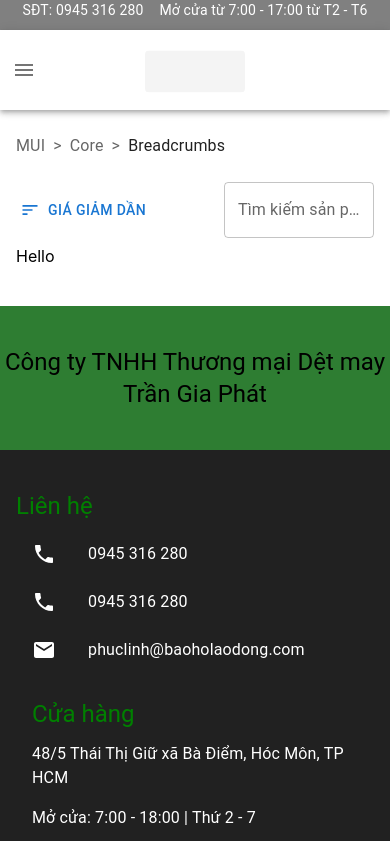
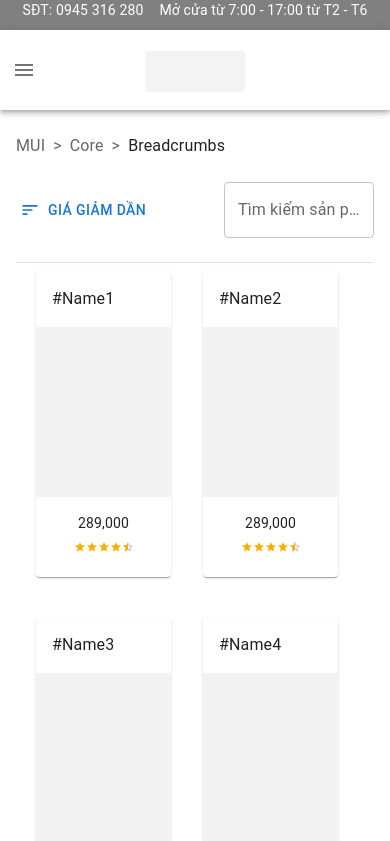
Before and after one commit to chauanphu/bhld-ecommerce, a React (Create React App) app in the folder frontend/: page / in a window 390 px wide. Shown: the top 841 px of the page. Built offline with nearby package versions, Linux system fonts and the light colour scheme.

Commit message:
responsive product card

```diff
--- a/frontend/src/components/Cards/ProductCard.jsx
+++ b/frontend/src/components/Cards/ProductCard.jsx
@@ -1,13 +1,20 @@
 import { Card, CardHeader, CardContent, Box, Rating, Typography, Skeleton } from "@mui/material"
 
 const ProductCard = ({ item }) => {
-    return (<Card width="300px">
-        <CardHeader title={item.name} />
-        <Skeleton variant="rectangular" minwidth={300} height={300}></Skeleton>
+    return (<Card sx={{ mb: 5, mx: 2 }}>
+        <CardHeader title={
+            <Typography sx={{ typography: { xs: 'h7', md: 'h5' } }}>{item.name}</Typography>
+        } />
+        <Skeleton variant="rectangular" sx={{
+            width: { xs: 135, md: 250 },
+            height: { xs: 170, md: 300 }
+        }}></Skeleton>
         <CardContent>
-            <Box display="flex" alignItems="center" justifyContent="space-between">
-                <Typography variant="h5" marginRight={1}>{item.price}</Typography>
-                <Rating name="half-rating" defaultValue={4.5} precision={0.5} readOnly={true} />
+            <Box display="flex" alignItems="center" flexDirection='column'>
+                <Typography sx={{
+                    typography: { xs: 'body2', md: 'h5' }
+                }}>{item.price}</Typography>
+                <Rating sx={{ mt: 1, fontSize: { xs: '12px', md: '20px' } }} name="half-rating" defaultValue={4.5} precision={0.5} readOnly={true} />
             </Box>
         </CardContent>
     </Card>)
--- a/frontend/src/components/Products.jsx
+++ b/frontend/src/components/Products.jsx
@@ -1,48 +1,53 @@
 import React from 'react'
-import { Typography, Box, Divider, Button, Grid } from '@mui/material'
+import { Box, Divider, Grid } from '@mui/material'
 import ProductCard from "./Cards/ProductCard"
 
-const Products = () => {
+const Products = ({ header, bottom }) => {
     const categories = [
         { name: "Quan ao bao ho lao dong" },
-        { name: "Dong phuc cong so" },
-        { name: "Dong phuc benh vien" },
-        { name: "Dong phuc khach san" }
+        // { name: "Dong phuc cong so" },
+        // { name: "Dong phuc benh vien" },
+        // { name: "Dong phuc khach san" }
     ]
     const items = [
         { name: '#Name1', img: '', price: "289,000" },
         { name: '#Name2', img: '', price: "289,000" },
         { name: '#Name3', img: '', price: "289,000" },
         { name: '#Name4', img: '', price: "289,000" },
-        { name: '#Name5', img: '', price: "289,000" },
+        // { name: '#Name5', img: '', price: "289,000" },
     ]
+    // const display = (showHeader) ? 'flex' : 'none'
     return (
         <>
             {categories.map((item) => {
                 return (
                     <Box key={item.name}>
-                        <Box sx={{
-                            display: "flex",
+                        {header}
+                        {/* <Box sx={{
+                            display: { display },
                             direction: "row",
                             alignItems: "center",
-                            my: 3
+                            my: 3,
+                            visibility: 'hidden'
                         }}>
                             <Typography variant="h5" sx={{
                                 mr: 4
                             }}>{item.name}</Typography>
                             <Typography variant="body2">Xem tat ca</Typography>
-                        </Box>
+                        </Box> */}
                         <Divider sx={{ my: 3 }} />
-                        <Grid container spacing={2} columns={{ xs: 1, md: 3, lg: 4 }} justifyContent={{ xs: "center", md: "space-between" }}>
+                        <Grid container spacing={2} columns={{ xs: 2, md: 3, lg: 4 }} justifyContent={{ xs: "center", md: "space-between" }}>
                             {items.map((item) => {
                                 return (
                                     <ProductCard key={item.name} item={item}></ProductCard>
                                 )
                             })}
                         </Grid>
-                        <Box display="flex" justifyContent="center">
+
+                        {bottom}
+                        {/* <Box display="flex" justifyContent="center">
                             <Button sx={{ mt: 4, color: "green", borderColor: "green", fontWeight: "bold" }} variant="outlined">Xem them</Button>
-                        </Box>
+                        </Box> */}
                     </Box>
                 )
             })}
--- a/frontend/src/pages/Product/ProductPage.jsx
+++ b/frontend/src/pages/Product/ProductPage.jsx
@@ -4,7 +4,37 @@ import {
 import { Routes, Route } from "react-router-dom"
 import MenuIcon from '@mui/icons-material/Menu';
 import SortIcon from '@mui/icons-material/Sort';
+import Products from "../../components/Products";
 
+const Header = () => {
+    return (
+        <Box display="flex" flexDirection="row" marginBottom={1} sx={{ justifyContent: { xs: "space-between", md: 'end' } }} >
+            <Button startIcon={<SortIcon />}>
+                Giá giảm dần
+            </Button>
+            <Autocomplete
+                freeSolo
+                id="free-solo-2-demo"
+                disableClearable
+                options={[]}
+                renderInput={(params) => (
+                    <TextField
+                        {...params}
+                        label="Tìm kiếm sản phẩm"
+                        InputProps={{
+                            ...params.InputProps,
+                            type: 'search',
+                        }}
+                    />
+                )}
+                sx={{
+                    ml: 2,
+                    minWidth: { xs: 150, md: 200 }
+                }}
+            />
+        </Box>
+    )
+}
 const ProductPage = () => {
     const categories = [
         { name: 'Đồng phục công nhân' },
@@ -60,33 +90,8 @@ const ProductPage = () => {
                             md: '80%'
                         }
                     }}>
-                        <Box display="flex" flexDirection="row" marginBottom={1} sx={{ justifyContent: { xs: "space-between", md: 'end' } }} >
-                            <Button startIcon={<SortIcon />}>
-                                Giá giảm dần
-                            </Button>
-                            <Autocomplete
-                                freeSolo
-                                id="free-solo-2-demo"
-                                disableClearable
-                                options={[]}
-                                renderInput={(params) => (
-                                    <TextField
-                                        {...params}
-                                        label="Tìm kiếm sản phẩm"
-                                        InputProps={{
-                                            ...params.InputProps,
-                                            type: 'search',
-                                        }}
-                                    />
-                                )}
-                                sx={{
-                                    ml: 2,
-                                    minWidth: { xs: 150, md: 200 }
-                                }}
-                            />
-                        </Box>
                         <Routes>
-                            <Route path="/" element={<>Hello</>}></Route>
+                            <Route path="/" element={<Products header={<Header />} showHeader={false} />}></Route>
                         </Routes>
                     </Box>
                 </Box>
```
